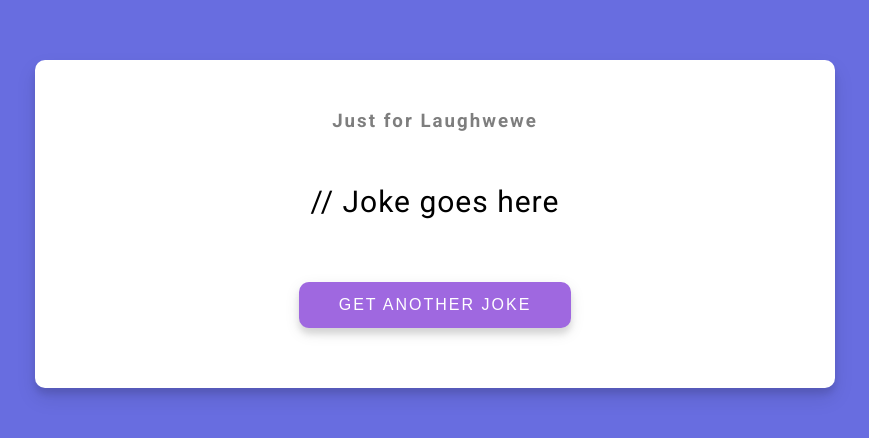
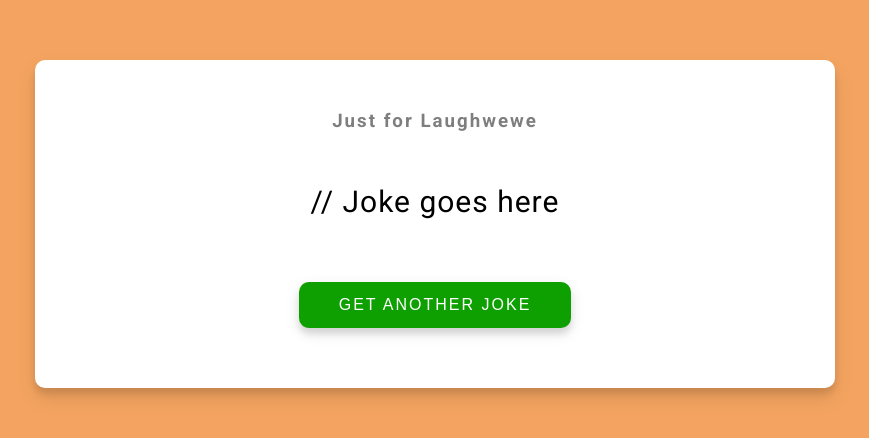
Before and after one commit to irvanfalasifa/APIJoke, a plain HTML site: page index.html in a window 1280 px wide. Shown: the part 176-614 px from the top of the page, without its empty margins (205-1074 px from the left). Drawn offline with Linux system fonts and the light colour scheme; no server answers.

Commit message:
update css

```diff
--- a/style.css
+++ b/style.css
@@ -5,7 +5,7 @@
 }
 
 body {
-  background-color: #686de0;
+  background-color:sandybrown;
   font-family: 'Roboto', sans-serif;
   display: flex;
   flex-direction: column;
@@ -18,9 +18,9 @@ body {
 }
 
 button {
-  background-color: purple;
+  background-color: #0ea001;
   color: #fff;
-  border: 1px purple solid;
+  border: 1px #0ea001;
   font-size: 14px;
   text-transform: uppercase;
   letter-spacing: 2px;
@@ -36,7 +36,7 @@ button:focus {
 
 button .circle {
   position: absolute;
-  background-color: #fff;
+  background-color: #ffffff3f;
   width: 100px;
   height: 100px;
   border-radius: 50%;
@@ -76,7 +76,7 @@ h3 {
 }
 
 .btn {
-  background-color: #9f68e0;
+  background-color: #0ea001;
   color: #fff;
   border: 0;
   border-radius: 10px;
```
